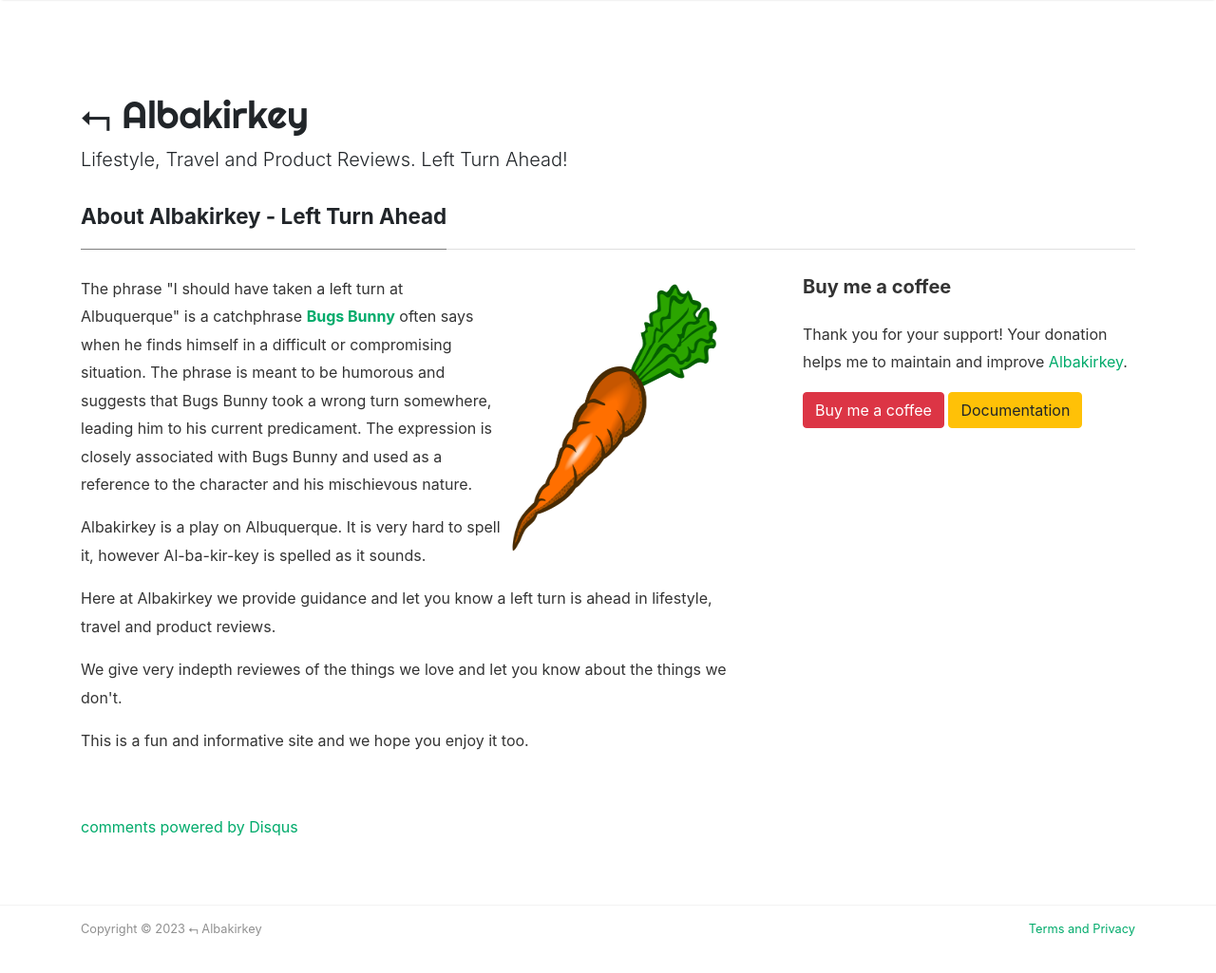
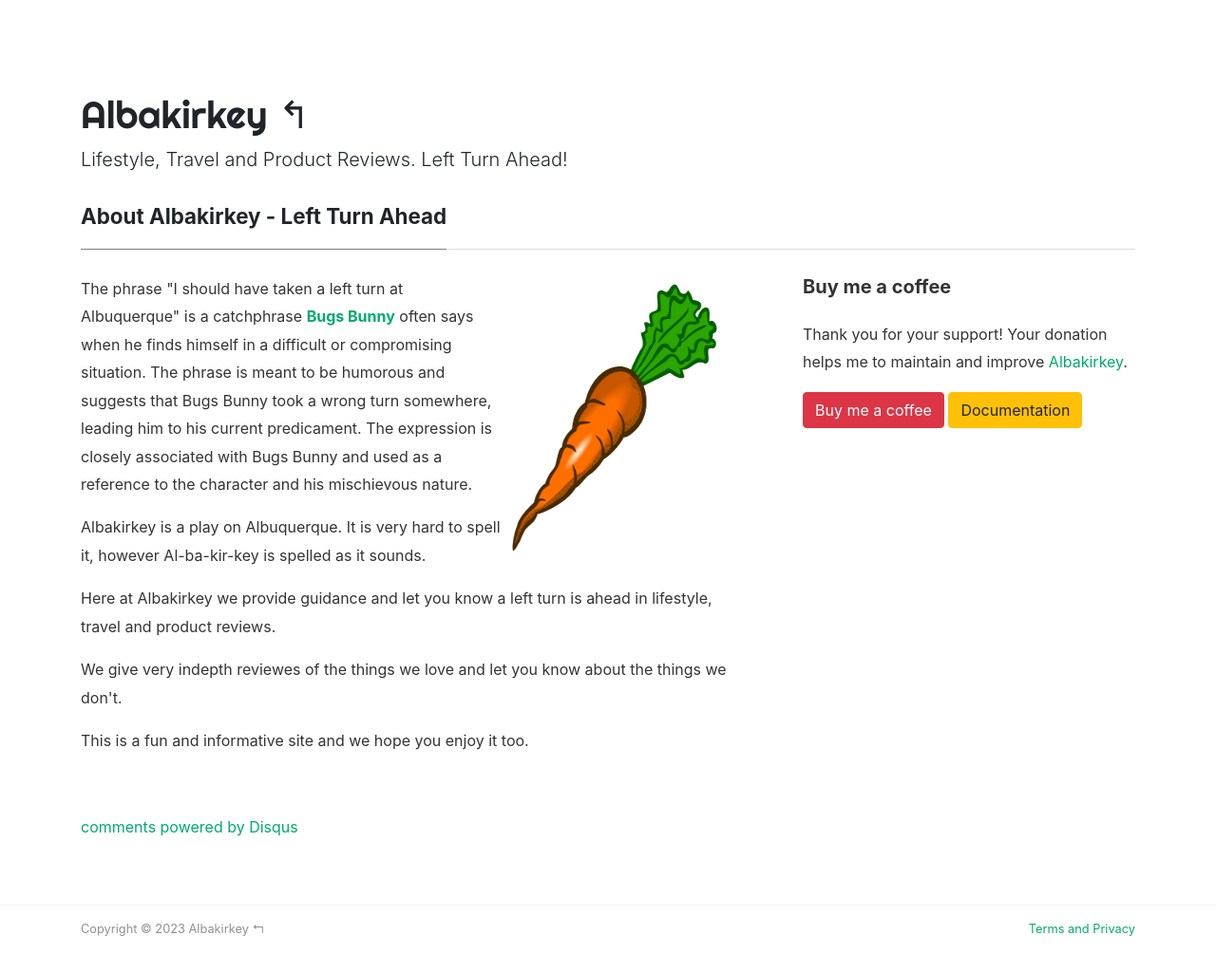
Before and after one commit to zombiedogz/albakirkey, a Jekyll site: the page built from _pages/about.md, in a window 1280 px wide and 1063 px high. Shown: the top 1025 px of the window at 95% size. Built offline with Jekyll 4.4.1, drawn with Linux system fonts in a browser that asks for light colours; nearby versions of some CDN libraries; comment, search, counter and statistics services are not loaded.

Commit message:
changed logo

```diff
--- a/_config.yml
+++ b/_config.yml
@@ -1,6 +1,6 @@
 # Site
-name: "⮢ Albakirkey"
-title: "Albakirkey ⮢ "
+name: "Albakirkey ↰"
+title: "Albakirkey ↰"
 description: "Lifestyle, Travel and Product Reviews. Left Turn Ahead!"
 logo: 'assets/images/logo1.png'
 favicon: 'albakirkey/assets/images/logo.png'
```
